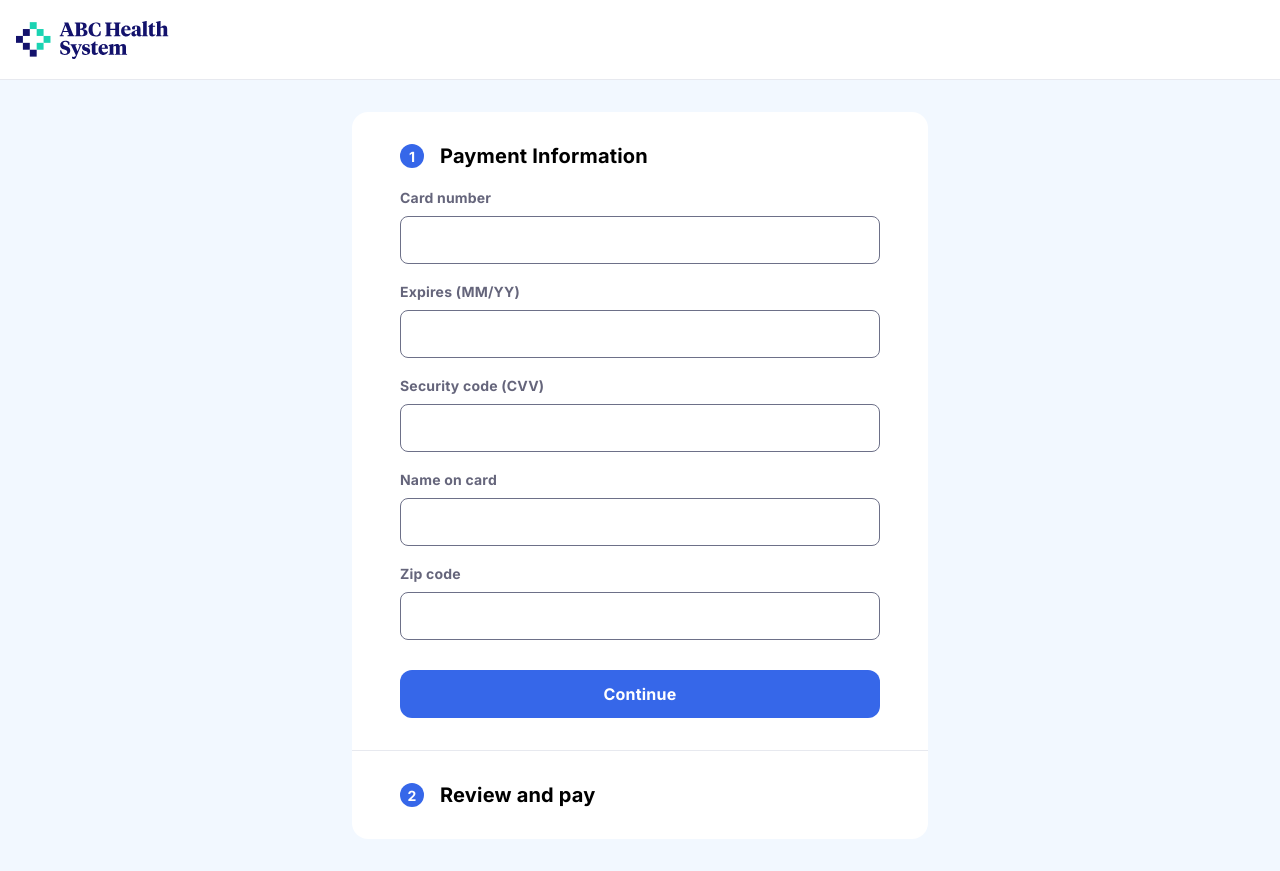
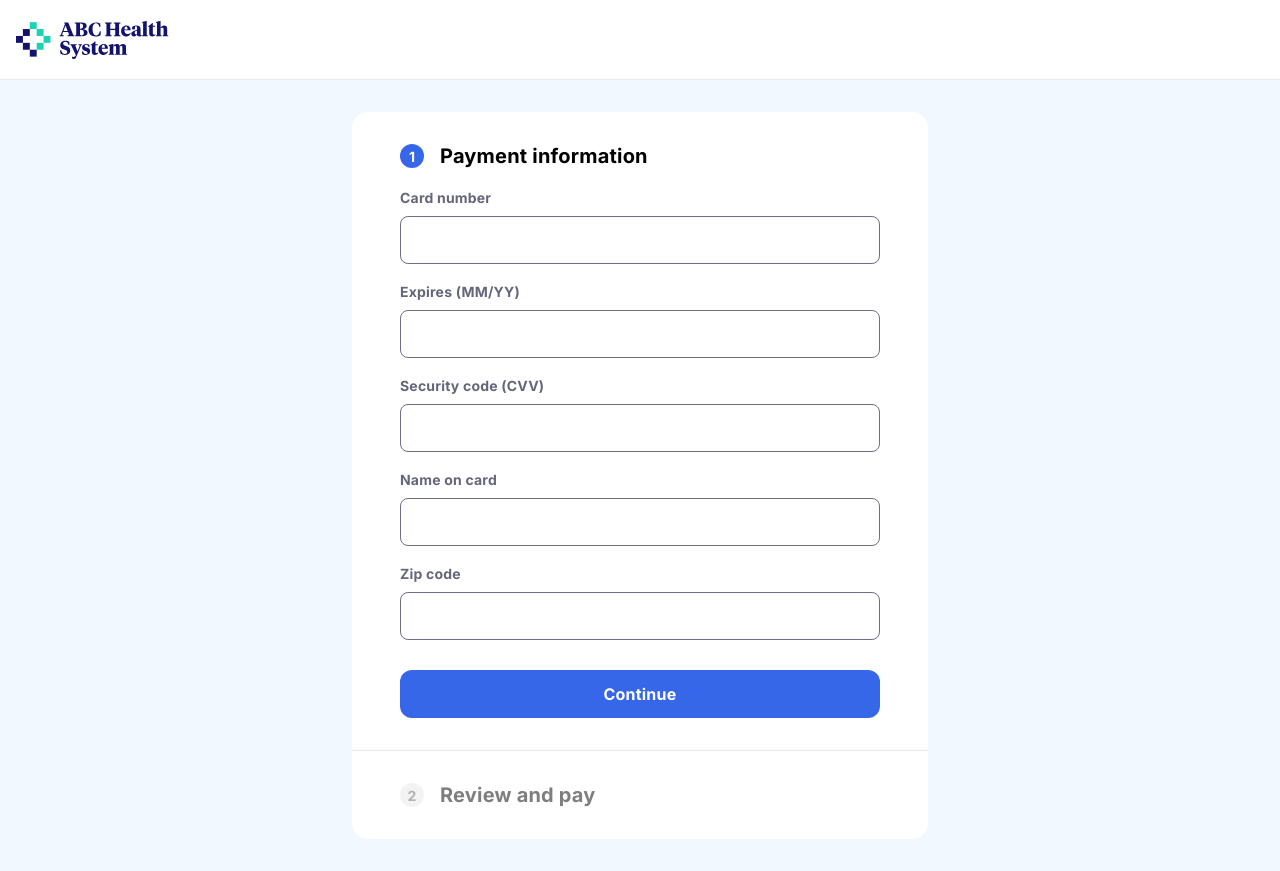
Before and after one commit to austenpayan/cedar-test, a Next.js app: page /payment/process in a window 1280 px wide. Built offline with nearby package versions, Linux system fonts and the light colour scheme.

Commit message:
Add flow tweaks

```diff
--- a/app/components/button.tsx
+++ b/app/components/button.tsx
@@ -1,9 +1,33 @@
 import React from "react";
-import styles from '../styles.module.scss';
-import classNames from 'classnames';
+import styles from "../styles.module.scss";
+import classNames from "classnames";
 
-const Button = ({ children, className, type }: { children: React.ReactNode, className?: string; type?: 'button' | 'submit'}) => {
-    return <button type={type} className={classNames(styles.button, className)}>{children}</button>;
+const Button = ({
+    children,
+    onClick,
+    className,
+    type,
+    style,
+}: {
+    children: React.ReactNode;
+    onClick?: () => void;
+    className?: string;
+    type?: "button" | "submit";
+    style?: "default" | "text";
+}) => {
+    return (
+        <button
+            type={type}
+            className={classNames(
+                styles.button,
+                { [styles.button__text]: style === "text" },
+                className
+            )}
+            onClick={onClick}
+        >
+            {children}
+        </button>
+    );
 };
 
 export default Button;
--- /dev/null
+++ b/app/components/section-header.tsx
@@ -0,0 +1,39 @@
+import classNames from "classnames";
+import styles from "@/styles.module.scss";
+import Button from "./button";
+
+export const SectionHeader = ({
+    order,
+    title,
+    isDisabled = false,
+    isActive = false,
+    onEdit,
+}: {
+    order: number;
+    title: string;
+    isDisabled?: boolean;
+    isActive?: boolean;
+    onEdit?: () => void;
+}) => {
+    return (
+        <div
+            className={classNames(styles.section__header, {
+                [styles.section__header__disabled]: isDisabled,
+            })}
+        >
+            <div
+                className={classNames(styles.section__header_count, {
+                    [styles.section__header_count__inactive]: !isActive,
+                })}
+            >
+                {order}
+            </div>
+            <h2 className={styles.section__header_title}>{title}</h2>
+            {onEdit && (
+                <Button onClick={onEdit} style="text">
+                    Edit
+                </Button>
+            )}
+        </div>
+    );
+};
--- a/app/globals.css
+++ b/app/globals.css
@@ -6,6 +6,7 @@ body {
     color: rgb(var(--foreground-rgb));
     background: #F2F8FF;
     -webkit-font-smoothing: antialiased;
+    letter-spacing: 0.2px;
 }
 
 @layer utilities {
--- a/app/helpers.ts
+++ b/app/helpers.ts
@@ -23,3 +23,11 @@ export const validateSecurityCode = (code: string) => {
     const regex = /^\d{3,4}$/;
     return regex.test(code);
 };
+
+export enum FieldNames {
+    CardNumber = "number",
+    Expiration = "exp",
+    SecurityCode = "cvv",
+    Name = "name",
+    Zip = "zip",
+}
--- a/app/payment/page.tsx
+++ b/app/payment/page.tsx
@@ -1,11 +1,20 @@
+"use client";
+
 import Button from "@/components/button";
 import { Hero } from "@/components/hero";
 import styles from "@/styles.module.scss";
 import classNames from "classnames";
 import data from "@/data.json";
 import { formatCurrency } from "@/helpers";
+import { useRouter } from "next/navigation";
 
 const PaymentPage = () => {
+    const router = useRouter();
+
+    const handleClick = () => {
+        router.push("/payment/process");
+    };
+
     return (
         <main className="flex flex-col flex-grow">
             <Hero
@@ -23,7 +32,7 @@ const PaymentPage = () => {
                     )}`}</div>
                 </div>
                 <div className="max-w-sm m-auto mt-5">
-                    <Button>Pay total</Button>
+                    <Button onClick={handleClick}>Pay total</Button>
                 </div>
             </div>
         </main>
--- a/app/payment/process/page.tsx
+++ b/app/payment/process/page.tsx
@@ -2,12 +2,15 @@
 
 import Button from "@/components/button";
 
-import { formatCurrency } from "@/helpers";
+import { FieldNames, formatCurrency } from "@/helpers";
 import styles from "@/styles.module.scss";
 import Image from "next/image";
 import data from "@/data.json";
 import { useState } from "react";
 import { PaymentForm } from "./payment-form";
+import { useRouter } from "next/navigation";
+import classNames from "classnames";
+import { SectionHeader } from "@/components/section-header";
 
 enum Step {
     Info = "info",
@@ -17,31 +20,57 @@ enum Step {
 const ProcessPage = () => {
     const [step, setStep] = useState<Step>(Step.Info);
 
-	const handleSubmit = () => {
-		setStep(Step.Review);
-	}
+    const [fields, setFields] = useState<Record<FieldNames, string>>({
+        [FieldNames.CardNumber]: "",
+        [FieldNames.Expiration]: "",
+        [FieldNames.SecurityCode]: "",
+        [FieldNames.Name]: "",
+        [FieldNames.Zip]: "",
+    });
+
+    const router = useRouter();
+
+    const handlePaymentFormSubmit = () => {
+        setStep(Step.Review);
+    };
+
+    const handleConfirmation = () => {
+        // This is where we might hit an API with the form values. For the purposes
+        // of this exercise, I'll just navigate to the "thank you" page as if the request was successful
+        router.push("/payment/thank-you");
+    };
+
+    const handleEditClick = () => {
+        setStep(Step.Info);
+    };
 
     return (
         <main className="flex flex-col flex-grow items-center justify-center">
             <div className={styles.card}>
                 <div className={styles.section}>
-                    <div className={styles.section__header}>
-                        <div className={styles.section__header_count}>1</div>
-                        <h2 className={styles.section__header_title}>
-                            Payment Information
-                        </h2>
-                    </div>
+                    <SectionHeader
+                        order={1}
+                        title="Payment information"
+                        onEdit={
+                            step !== Step.Info ? handleEditClick : undefined
+                        }
+                        isActive={step === Step.Info}
+                    />
                     {step === Step.Info && (
-                        <PaymentForm onSubmit={handleSubmit} />
+                        <PaymentForm
+                            fields={fields}
+                            setFields={setFields}
+                            onSubmit={handlePaymentFormSubmit}
+                        />
                     )}
                 </div>
                 <div className={styles.section}>
-                    <div className={styles.section__header}>
-                        <div className={styles.section__header_count}>2</div>
-                        <h2 className={styles.section__header_title}>
-                            Review and pay
-                        </h2>
-                    </div>
+                    <SectionHeader
+                        order={2}
+                        title="Review and pay"
+                        isDisabled={step !== Step.Review}
+                        isActive={step === Step.Review}
+                    />
                     {step === Step.Review && (
                         <>
                             <p className={styles.section__description}>
@@ -67,7 +96,9 @@ const ProcessPage = () => {
                                     Card ending in ••••4242
                                 </span>
                             </div>
-                            <Button>Pay $600</Button>
+                            <Button onClick={handleConfirmation}>
+                                Pay $600
+                            </Button>
                         </>
                     )}
                 </div>
--- a/app/payment/process/payment-form.tsx
+++ b/app/payment/process/payment-form.tsx
@@ -1,30 +1,24 @@
 import { FormField } from "@/components/form-field";
 import { Input } from "@/components/input";
 import Button from "@/components/button";
-import { useState } from "react";
+import { Dispatch, SetStateAction, useState } from "react";
 import {
+    FieldNames,
     validateCreditCardNumber,
     validateExpiryDate,
     validateSecurityCode,
 } from "@/helpers";
 import { Lemon } from "next/font/google";
 
-enum FieldNames {
-    CardNumber = "number",
-    Expiration = "exp",
-    SecurityCode = "cvv",
-    Name = "name",
-    Zip = "zip",
-}
-
-export const PaymentForm = ({ onSubmit }: { onSubmit: () => void }) => {
-    const [fields, setFields] = useState<Record<FieldNames, string>>({
-        [FieldNames.CardNumber]: "",
-        [FieldNames.Expiration]: "",
-        [FieldNames.SecurityCode]: "",
-        [FieldNames.Name]: "",
-        [FieldNames.Zip]: "",
-    });
+export const PaymentForm = ({
+    fields,
+    setFields,
+    onSubmit,
+}: {
+    fields: Record<FieldNames, string>;
+    setFields: Dispatch<SetStateAction<Record<FieldNames, string>>>;
+    onSubmit: () => void;
+}) => {
     const [errors, setErrors] = useState<
         Record<FieldNames, { description: string; didError: boolean }>
     >({
--- a/app/styles.module.scss
+++ b/app/styles.module.scss
@@ -1,5 +1,6 @@
 $brand: #13126c;
 $background: #ffffff;
+$background_sec: #E7E9EF;
 $primary: #3667e9;
 $error: #c34648;
 
@@ -43,7 +44,6 @@ $breakpoint_main: 786px;
     font-size: 16px;
     font-weight: 400;
     line-height: 24px;
-    letter-spacing: 0.2px;
     text-align: center;
 }
 
@@ -73,9 +73,22 @@ $breakpoint_main: 786px;
     border-radius: 12px;
     font-weight: 700;
     line-height: 24px;
-    letter-spacing: 0.2px;
     text-align: center;
     width: 100%;
+}
+
+.button__text {
+	background: none;
+	color: $primary;
+	font-size: 16px;
+	font-weight: bold;
+	line-height: 24px;
+	text-align: center;
+	padding: 0;
+	border: 0;
+	width: auto;
+	display: inline;
+	margin-left: auto;
 }
 
 .input {
@@ -124,7 +137,6 @@ $breakpoint_main: 786px;
     line-height: 20px;
     font-size: 14px;
     color: $text_sec;
-    letter-spacing: 0.2px;
     margin-bottom: 8px;
 }
 
@@ -171,6 +183,11 @@ $breakpoint_main: 786px;
     }
 }
 
+.section__header__disabled {
+	opacity: 50%;
+	filter: grayscale(1);
+}
+
 .section__header_count {
     width: 24px;
     height: 24px;
@@ -184,11 +201,15 @@ $breakpoint_main: 786px;
     justify-content: center;
 }
 
+.section__header_count__inactive {
+	background: $background_sec;
+	color: $text_sec;
+}
+
 .section__header_title {
     font-size: 20px;
     font-weight: bold;
     line-height: 24px;
-    letter-spacing: 0.2px;
     margin-left: 16px;
 }
 
```
